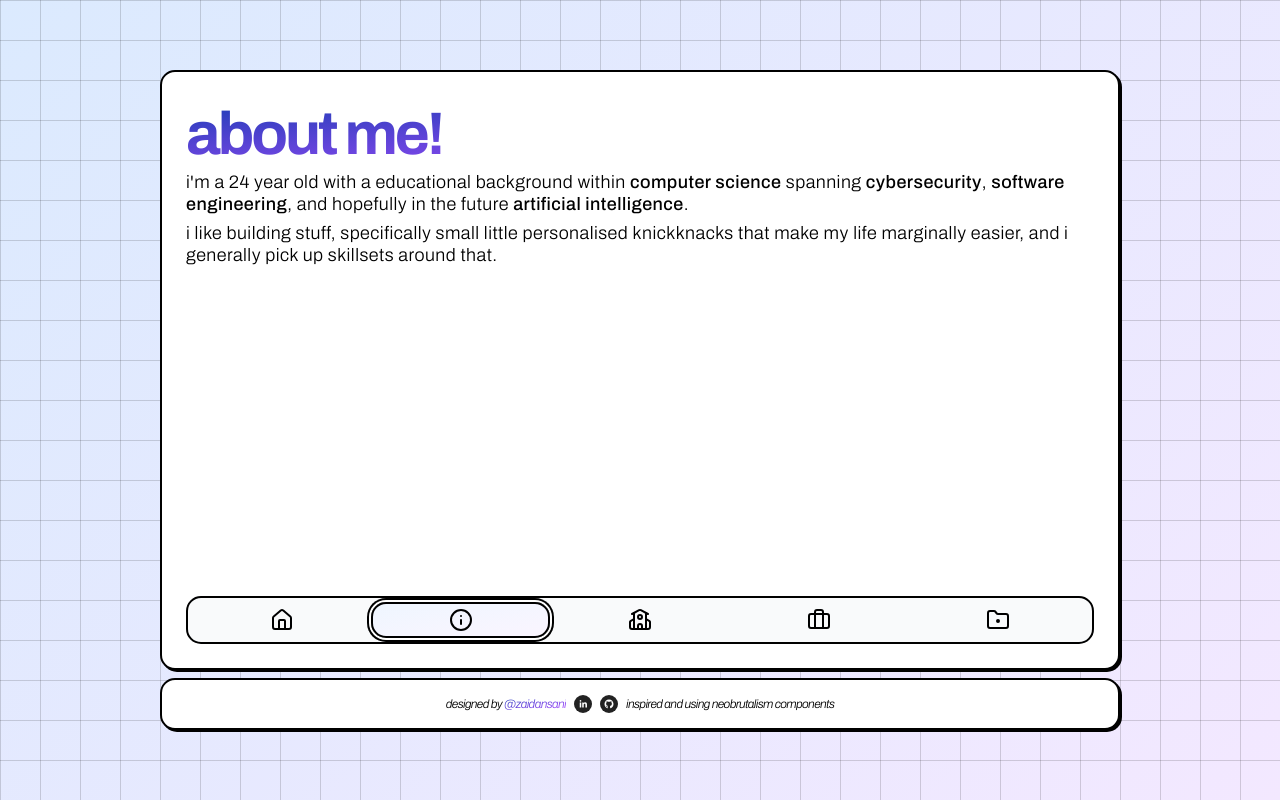
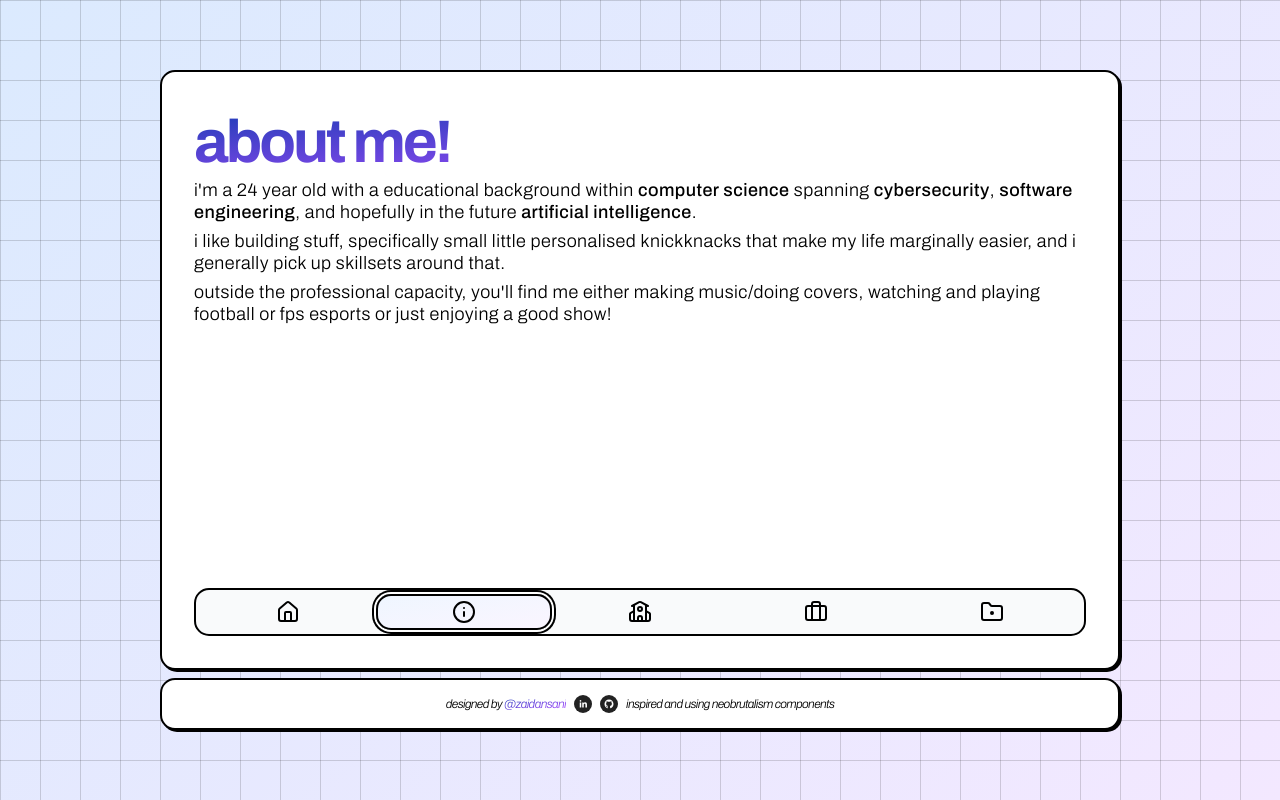
Before and after one commit to zaidansani/zaidansani.github.io, a React (Vite) app: page / in a window 1280 px wide. Both pictures are taken after a click on the tab 460 px from the left and 620 px from the top of the page. Built offline with nearby package versions, Linux system fonts and the light colour scheme.

Commit message:
Add gridlines

```diff
--- a/src/App.tsx
+++ b/src/App.tsx
@@ -21,7 +21,7 @@ export function App() {
     return (
         <div className="w-screen h-screen overflow-hidden flex justify-center items-center">
             <div className="flex flex-col items-center gap-2">
-                <Card className="h-[75vh] w-[75vw] p-2 sm:p-4 xl:p-6 bg-white flex justify-bottom">
+                <Card className="h-[75vh] w-[75vw] p-4 sm:p-6 xl:p-8 bg-white flex justify-bottom">
                     <Tabs
                         defaultValue="home"
                         className="h-full flex flex-col"
@@ -29,9 +29,9 @@ export function App() {
                     >
                         <MainTitle />
                         <Info />
-                        <Education key={`education-${activeTab}`} />
-                        <Experience key={`experience-${activeTab}`} />
-                        <Projects key={`projects-${activeTab}`} />
+                        <Education activeTab={activeTab} />
+                        <Experience activeTab={activeTab} />
+                        <Projects activeTab={activeTab} />
                         <TabsList className="mt-2 grid w-full grid-cols-5 shrink-0 bg-gray-50 2xl:h-20 [&_svg]:2xl:size-8">
                             <TabsTrigger value="home">
                                 <HomeIcon />
--- a/src/components/CardTab.tsx
+++ b/src/components/CardTab.tsx
@@ -2,7 +2,7 @@
 
 import TemplateTab from "@/components/TemplateTab";
 import { Card, CardTitle } from "@/components/ui/card";
-import { useState } from "react";
+import { useEffect, useState } from "react";
 
 export interface CardTabEntry {
     title: string;
@@ -13,7 +13,7 @@ export interface CardTabEntry {
 }
 
 const cardClass =
-    "p-4 2xl:p-6 shrink-0 snap-start w-full sm:w-[calc(50%-0.5rem)] lg:w-[calc(33.333%-11px)] tracking-tighter flex flex-col cursor-pointer hover:bg-main transition-colors";
+    "p-4 2xl:p-6 shrink-0 snap-start w-full sm:w-[calc(50%-0.5rem)] lg:w-[calc(33.333%-11px)] tracking-tighter flex flex-col cursor-pointer bg-grid";
 
 function SummaryCard({
     title,
@@ -72,6 +72,7 @@ interface CardTabProps {
     heading: string;
     entries: CardTabEntry[];
     wip?: boolean;
+    activeTab?: string;
 }
 
 export default function CardTab({
@@ -79,8 +80,13 @@ export default function CardTab({
     heading,
     entries,
     wip,
+    activeTab,
 }: CardTabProps) {
     const [expanded, setExpanded] = useState<number | null>(null);
+
+    useEffect(() => {
+        setExpanded(null);
+    }, [activeTab]);
 
     return (
         <TemplateTab tabName={tabName}>
--- a/src/components/Education.tsx
+++ b/src/components/Education.tsx
@@ -79,8 +79,8 @@ const entries: CardTabEntry[] = [
     },
 ];
 
-export default function Education() {
+export default function Education({ activeTab }: { activeTab?: string }) {
     return (
-        <CardTab tabName="education" heading="education" entries={entries} />
+        <CardTab tabName="education" heading="education" entries={entries} activeTab={activeTab} />
     );
 }
--- a/src/components/Experience.tsx
+++ b/src/components/Experience.tsx
@@ -62,12 +62,13 @@ const entries: CardTabEntry[] = [
     },
 ];
 
-export default function Experience() {
+export default function Experience({ activeTab }: { activeTab?: string }) {
     return (
         <CardTab
             tabName="experience"
             heading="experience"
             entries={entries}
+            activeTab={activeTab}
         />
     );
 }
--- a/src/components/Info.tsx
+++ b/src/components/Info.tsx
@@ -28,6 +28,11 @@ export default function MainTitle() {
                     personalised knickknacks that make my life marginally
                     easier, and i generally pick up skillsets around that.
                 </p>
+                <p>
+                    outside the professional capacity, you'll find me either
+                    making music/doing covers, watching and playing football or
+                    fps esports or just enjoying a good show!
+                </p>
             </div>
         </TemplateTab>
     );
--- a/src/components/Projects.tsx
+++ b/src/components/Projects.tsx
@@ -3,13 +3,14 @@ import CardTab from "@/components/CardTab";
 
 const entries: CardTabEntry[] = [];
 
-export default function Projects() {
+export default function Projects({ activeTab }: { activeTab?: string }) {
     return (
         <CardTab
             tabName="projects"
             heading="projects"
             entries={entries}
             wip
+            activeTab={activeTab}
         />
     );
 }
--- a/src/index.css
+++ b/src/index.css
@@ -89,4 +89,42 @@
     h6 {
         @apply font-heading;
     }
+
+    .bg-grid {
+        background-image:
+            linear-gradient(oklch(0% 0 0 / 0.06) 1px, transparent 1px),
+            linear-gradient(90deg, oklch(0% 0 0 / 0.06) 1px, transparent 1px),
+            linear-gradient(135deg, oklch(97% 0 0) 0%, oklch(95% 0 0) 100%);
+        background-size:
+            40px 40px,
+            40px 40px,
+            100% 100%;
+        transition: background-image 0.2s ease;
+    }
+
+    .bg-grid:hover {
+        background-image:
+            linear-gradient(oklch(0% 0 0 / 0.08) 1px, transparent 1px),
+            linear-gradient(90deg, oklch(0% 0 0 / 0.08) 1px, transparent 1px),
+            linear-gradient(135deg, #dbeafe 0%, #f3e8ff 100%);
+        background-size:
+            40px 40px,
+            40px 40px,
+            100% 100%;
+    }
+
+    [data-slot="tabs-content"][data-state="active"] {
+        animation: tab-fade-in 0.2s ease-out;
+    }
+
+    @keyframes tab-fade-in {
+        from {
+            opacity: 0;
+            transform: translateY(6px);
+        }
+        to {
+            opacity: 1;
+            transform: translateY(0);
+        }
+    }
 }
```
